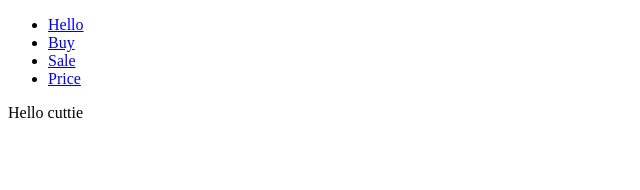
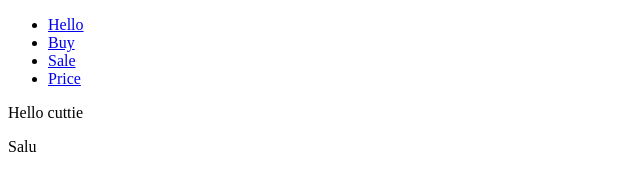
Before and after one commit to AizhanAidarova/task2, a plain HTML site: page index.html in a window 1280 px wide. Shown: the full height of the page, 0-640 px from the left. Drawn offline with Linux system fonts and the light colour scheme.

Commit message:
feat:add footer

```diff
--- a/index.html
+++ b/index.html
@@ -23,7 +23,7 @@
 </div>
 <footer>
     <div>
-
+        <p>Salu</p>
     </div>
 </footer>
 </body>
```
